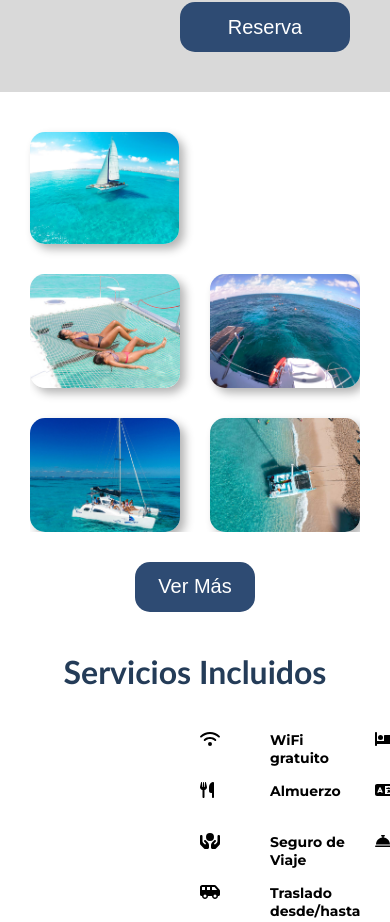
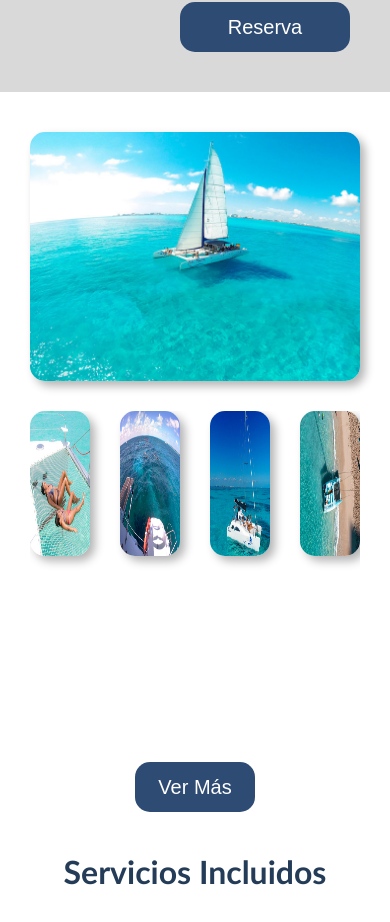
Before and after one commit to Lucasicepeda/Booktours, a React (Vite) app in the folder front/: page /detalleproducto in a window 390 px wide. Shown: the part 1311-2233 px from the top of the page. Built offline with nearby package versions, Linux system fonts and the light colour scheme.

Commit message:
mas estilos detalle producto

```diff
--- a/front/src/components/GaleriaProducto/galeria-styles.css
+++ b/front/src/components/GaleriaProducto/galeria-styles.css
@@ -35,9 +35,6 @@
   box-shadow: 5px 5px 10px rgba(0, 0, 0, 0.3);
 }
 
-.image-container>img{
-  max-height:300px;
-}
 .image-container .imgs-side img {
   display: flex;
   justify-content: center;
@@ -135,7 +132,7 @@
   cursor: pointer;
 }
 
-@media (max-width: 425px) {
+@media (max-width: 425px) { /* MOVIL */
   /* .image-container{
     width: 800px;
   } */
@@ -143,6 +140,7 @@
     display: flex;
     flex-direction: column;
   }
+
   .verMasBtn{
     align-items: center;
     justify-content: center;
@@ -150,3 +148,26 @@
     margin: 0px
   }
 }
+
+@media (max-width: 768px) { /* TABLET */
+  .image-container>img{
+    /* height:300px; */
+    width: 100%;
+  }
+  .image-container{
+    flex-direction: column;
+  }
+  .image-container .imgs-side {
+    display: grid;
+    grid-template-columns: repeat(auto-fit, minmax(0, 1fr)); /* Columnas automáticas de igual ancho */
+    grid-template-rows: repeat(2, minmax(0, 1fr));          /* Dos filas de igual altura */
+    gap: 30px;                            /* Espacio entre elementos */
+    overflow-x: auto;
+    grid-auto-flow: row;                  /* Mantener el flujo predeterminado de arriba a abajo */
+  }
+
+
+  .image-container .imgs-side img {
+  height: 200px;
+  }
+}
```
